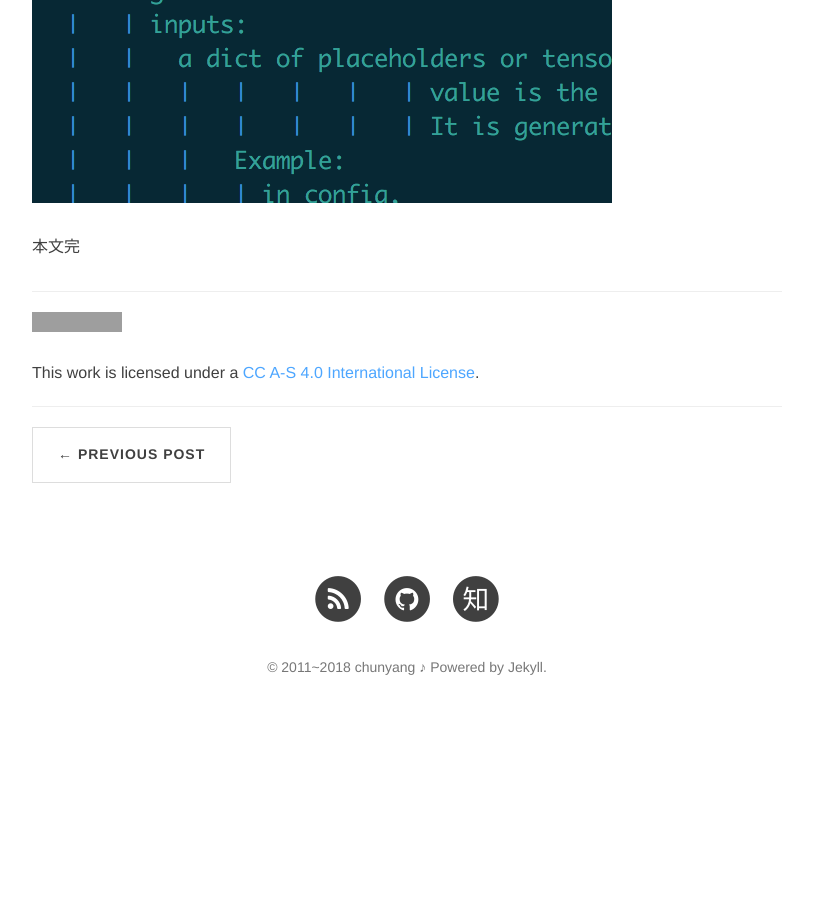
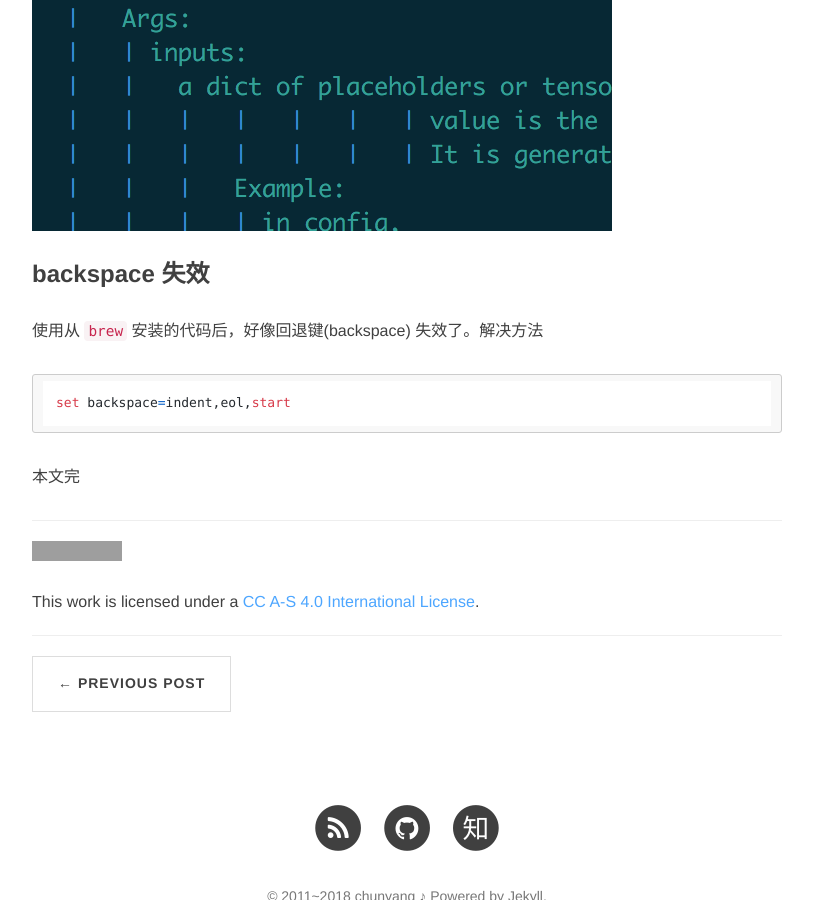
Before and after one commit to chunyang-wen/chunyang-wen.github.io, a Jekyll site: the page built from _posts/2018-04-18-vim-indent-line.md, in a window 1280 px wide and 900 px high, scrolled down 1875 px. Shown: the whole window, without its empty margins (233-1046 px from the left). Built offline with Jekyll 4.4.1, drawn with Linux system fonts in a browser that asks for light colours; nearby versions of some CDN libraries; comment, search, counter and statistics services are not loaded; before the commit the page ends 2620 px from its top, so only the background shows below that; grey boxes are pictures that could not be loaded.

Commit message:
Modify: add backspace not working code

````diff
--- a/_posts/2018-04-18-vim-indent-line.md
+++ b/_posts/2018-04-18-vim-indent-line.md
@@ -7,6 +7,7 @@ tags: [vim, linux]
 
 + [问题](#problem)
 + [解决方法](#solution)
++ [Backspace 失效](#bp-not-working)
 
 之前有一次误操作，将 `~` 文件夹进行了删除。幸亏及时遇到了权限问题，没有清理完，不然要悲剧。现在已经
 将 `rm` 重定向成 `mv` 操作。
@@ -58,4 +59,14 @@ brew install vim
 
 ![效果](/images/blogs-images/indent-line-effect.png)
 
+<a id="bp-not-working"></a>
+
+### backspace 失效
+
+使用从 `brew` 安装的代码后，好像回退键(backspace) 失效了。解决方法
+
+```vim
+set backspace=indent,eol,start
+```
+
 本文完
````
